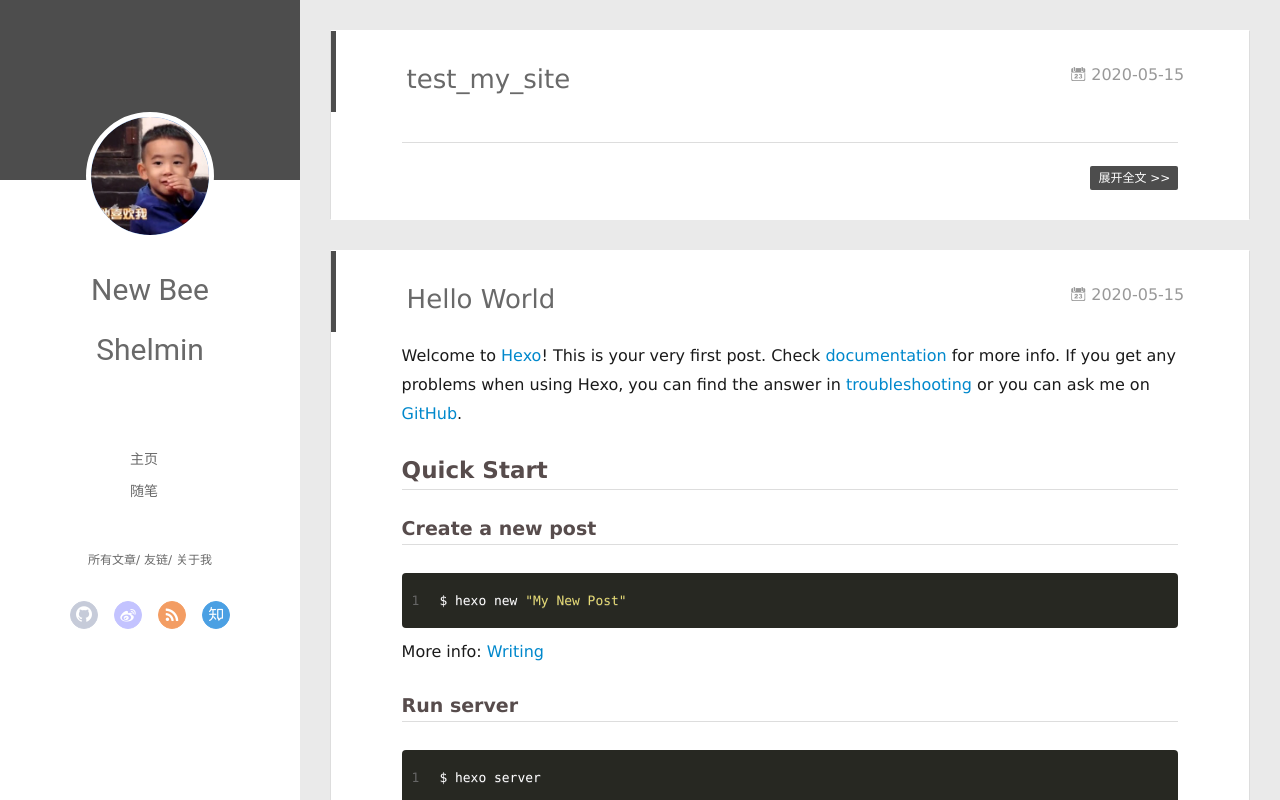
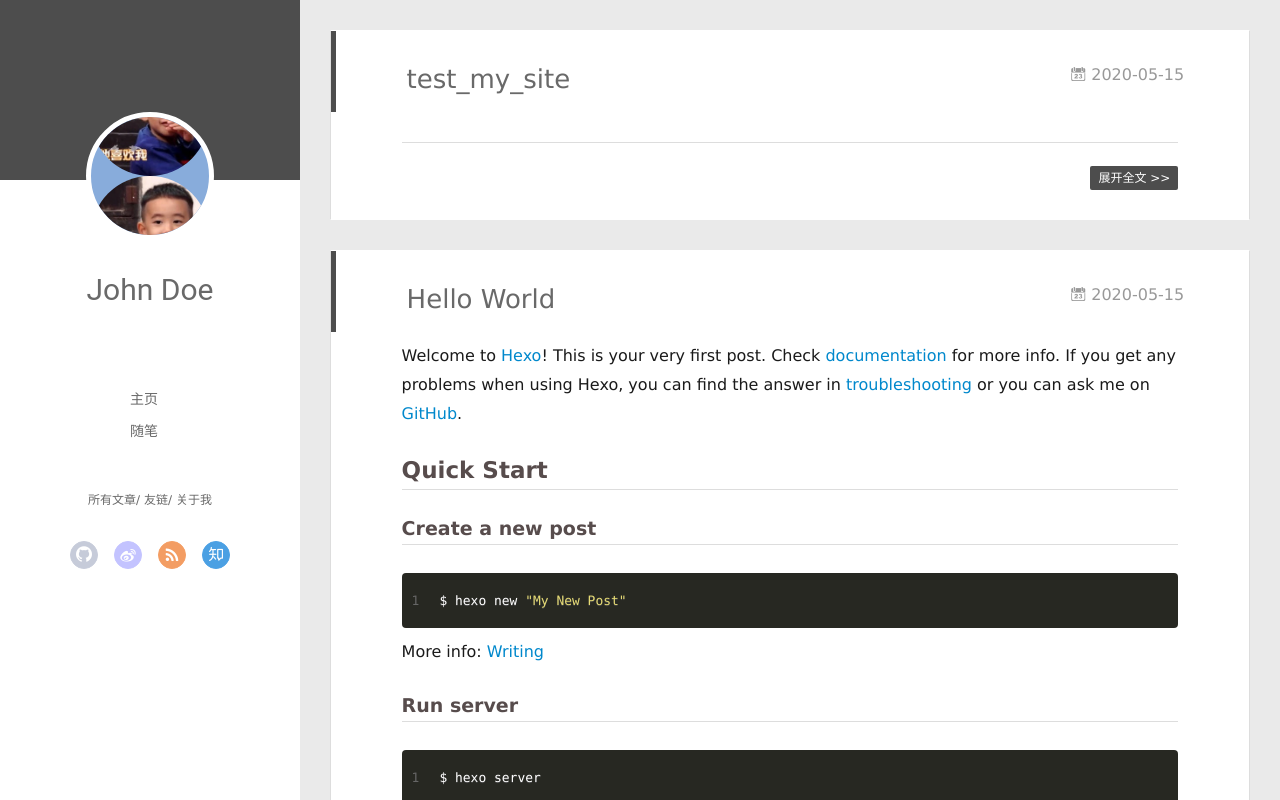
Before and after one commit to shelmin/blog.github.io, a plain HTML site: page index.html in a window 1280 px wide. Drawn offline with Linux system fonts and the light colour scheme; files that its build step writes are made by us from their sources.

Commit message:
Site updated: 2020-05-15 19:53:29

```diff
--- a/index.html
+++ b/index.html
@@ -43,10 +43,11 @@
 <div class="intrude-less">
 	<header id="header" class="inner">
 		<a href="/" class="profilepic">
-			<img src="/img/jusper.jpg" class="js-avatar">
+			        <img src="/img/jusper.jpg" class="js-avatar show">
+       		                        <img src="/img/jusper.jpg" class="js-avatar show" style="width: 100%;height: 100%;opacity: 1;">
 		</a>
 		<hgroup>
-		  <h1 class="header-author"><a href="/">New Bee Shelmin</a></h1>
+		  <h1 class="header-author"><a href="/">John Doe</a></h1>
 		</hgroup>
 
 
```
Also changed, not shown: 2020/05/15/hello-world/index.html (+2 -1 lines), 2020/05/15/test-my-site/index.html (+2 -1 lines), archives/2020/05/index.html (+2 -1 lines), archives/2020/index.html (+2 -1 lines), archives/index.html (+2 -1 lines).
